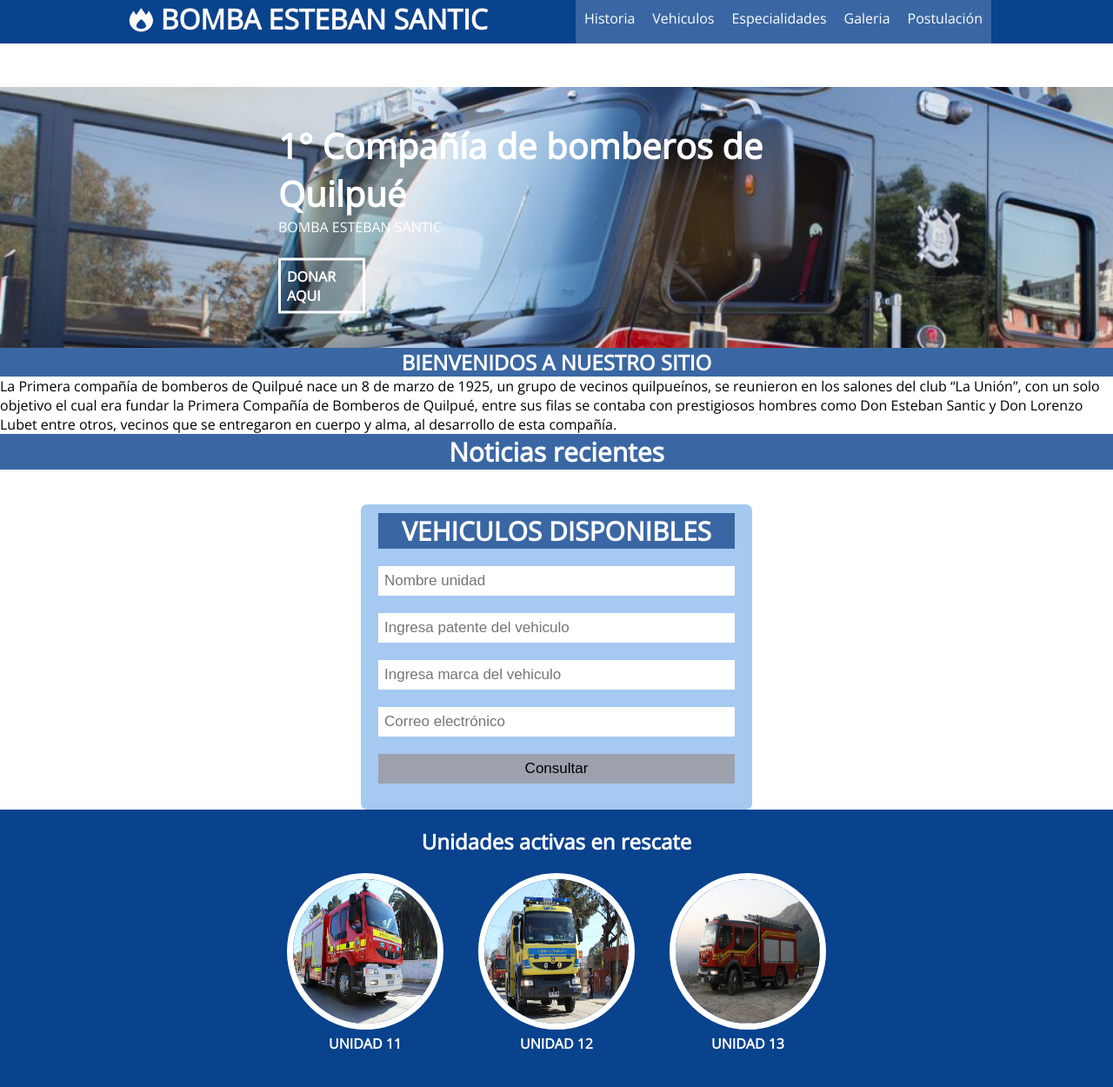
After one commit to Lua-Code12/bomberos_quilpue, a Django app: page /vehiculos/ in a window 1280 px wide. The commit adds this page. Shown: the top 1250 px of the page at 87% size. Run offline with Django 3.2, Linux system fonts and the light colour scheme; some libraries are stand-ins or nearby versions.

Commit message:
creacion de consulta de vehiculos

```diff
--- a/blog/templates/blog/base.html
+++ b/blog/templates/blog/base.html
@@ -32,7 +32,7 @@
          <label class="icon-menu" for="menu-bar"></label>
          <nav class="menu">
              <a href="./historia.html" target="#">Historia</a>
-             <a href="" target="#">Equipo </a>
+             <a href="{% url 'vehiculos'%}" target="#">Vehiculos </a>
              <a href="">Especialidades</a>
              <a href="{% url 'galeria'%}">Galeria</a>
              <a href="{% url 'formulario'%}">Postulación</a>
--- /dev/null
+++ b/blog/templates/blog/vehiculos.html
@@ -0,0 +1,26 @@
+
+{% extends "blog/base.html" %}
+
+{% block content %}
+
+
+    {% load static %}
+
+    <form action="">
+        <h3>
+             VEHICULOS DISPONIBLES
+        </h3>
+        <input type="text" name="nombre" placeholder="Nombre unidad">
+        <input type="text" id="patente" name='patente' placeholder="Ingresa patente del vehiculo">
+        <input type="text" name="marca" placeholder="Ingresa marca del vehiculo" required>
+        <input type="email" name="mail" placeholder="Correo electrónico" required>
+
+        </select>
+
+        </select>
+        <input type="submit" value="Consultar" id="boton">
+
+    </form>
+
+
+{% endblock %}
--- a/blog/urls.py
+++ b/blog/urls.py
@@ -5,5 +5,6 @@
     path('', views.post_list, name='post_list'),
     path('post/<int:pk>/', views.post_detail, name='post_detail'),
     path('galeria/', views.galeria, name="galeria"),
-    path('formulario/', views.formulario, name="formulario")
+    path('formulario/', views.formulario, name="formulario"),
+    path('vehiculos/', views.vehiculos, name="vehiculos")
 ]
--- a/blog/views.py
+++ b/blog/views.py
@@ -16,3 +16,6 @@
 
 def formulario(request):
     return render(request, 'blog/formulario.html')
+
+def vehiculos(request):
+    return render(request, 'blog/vehiculos.html')
```
